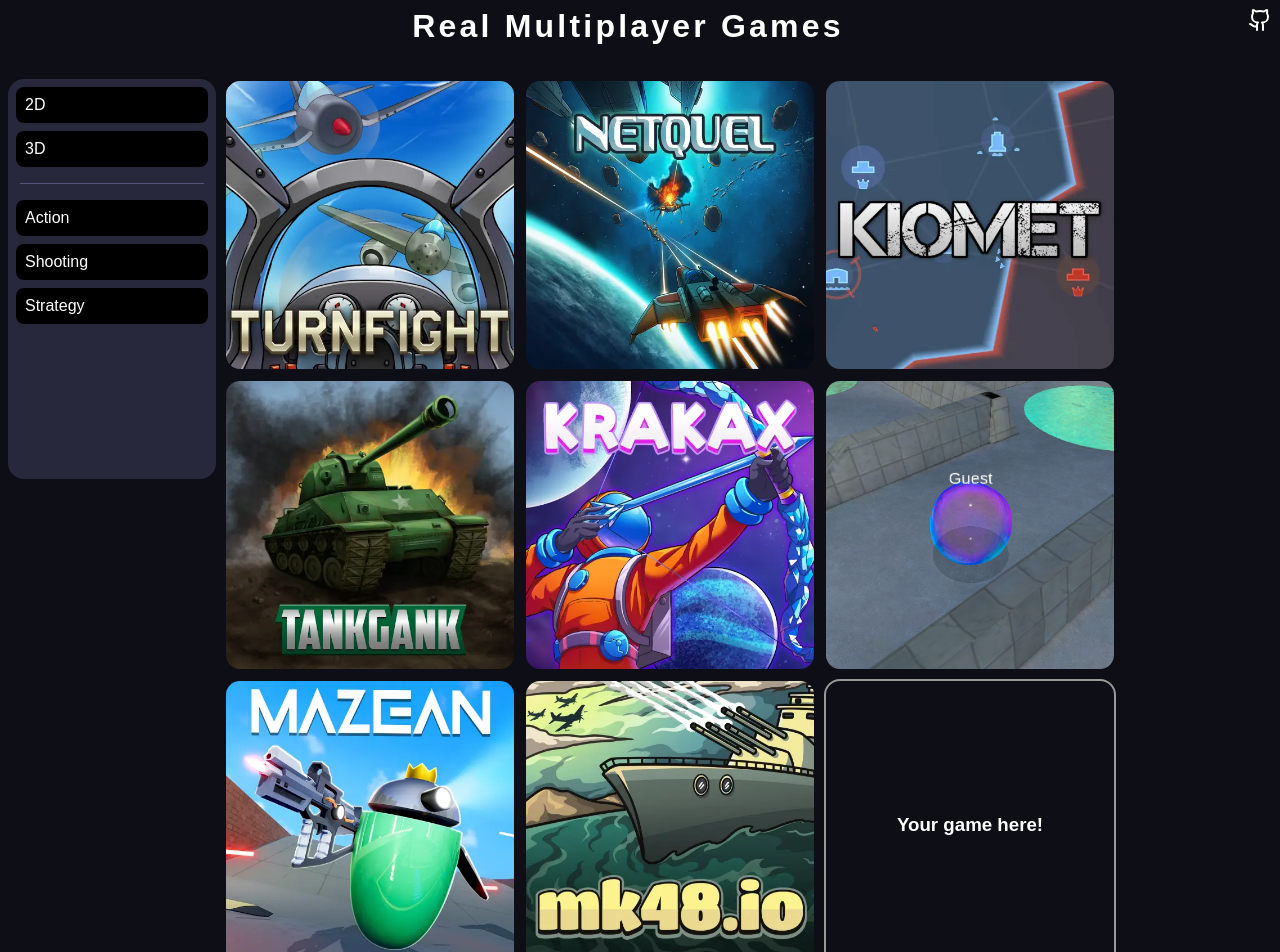
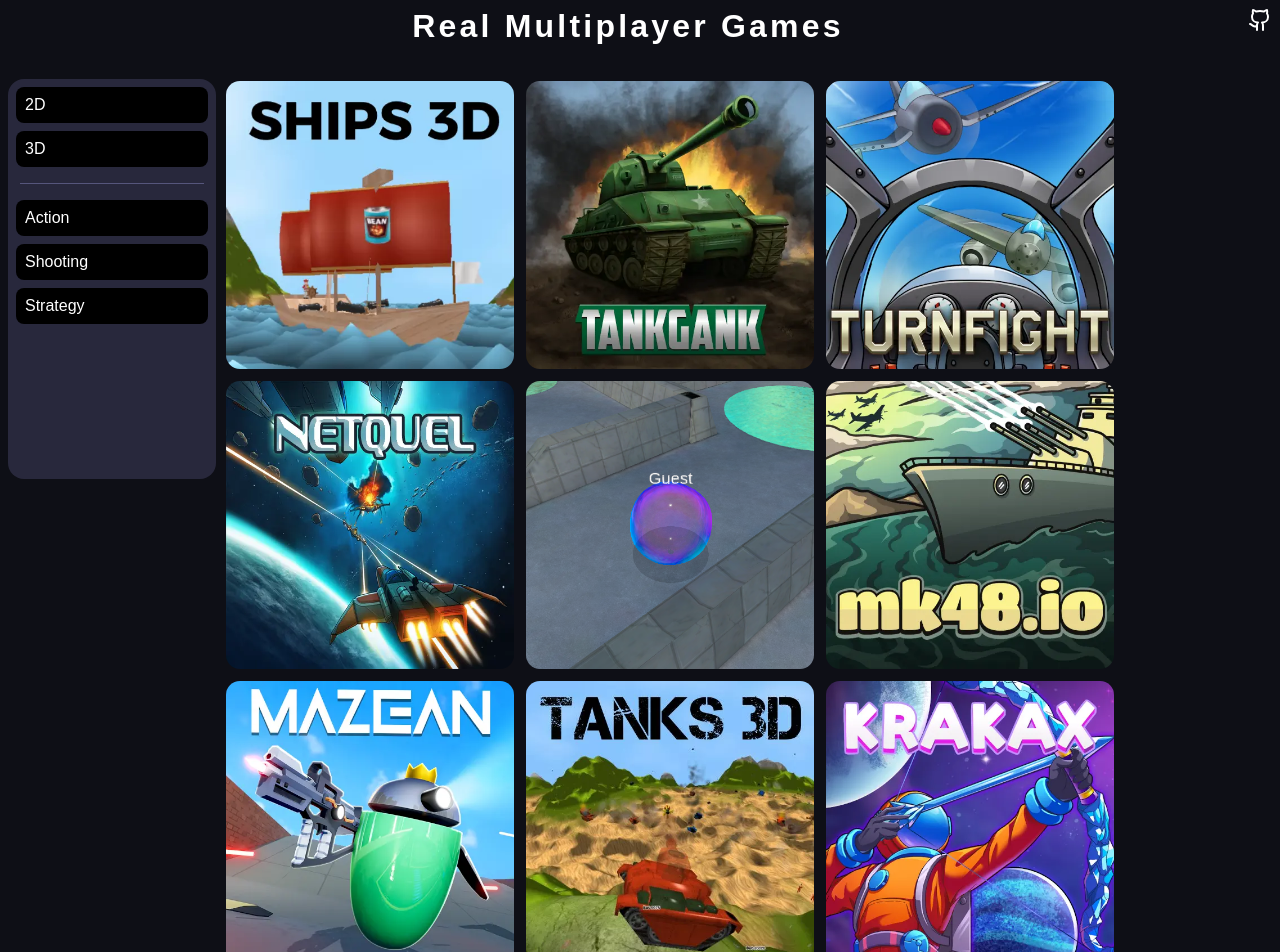
Before and after one commit to caibear/realmultiplayer, a SvelteKit app: page / in a window 1280 px wide. Shown: the top 952 px of the page. Built offline with nearby package versions, Linux system fonts and the light colour scheme.

Commit message:
Add Ships 3D and Tanks 3D.

```diff
--- a/src/lib/Games.svelte
+++ b/src/lib/Games.svelte
@@ -5,7 +5,7 @@
 
     export let selectedCategories = [];
 
-    let seed = 1; // Date.now() / (24 * 60 * 60 * 1000);
+    let seed = Math.floor(Date.now() / (24 * 60 * 60 * 1000));
 
     if (false) {
         setInterval(() => {
--- a/src/lib/games.json
+++ b/src/lib/games.json
@@ -78,6 +78,26 @@
       "developer": "Softbear"
     },
     {
+      "name": "ships3d",
+      "domain": "yp3d.com/ships3d/",
+      "description": "Play as a sailor on servers up to 90 players. Traverse deep seas, battling to attain items and trade them. Battle goblins, trade loot across long voyages.",
+      "categories": [
+        "3D",
+        "Action"
+      ],
+      "developer": "Yp3d"
+    },
+    {
+      "name": "tanks3d",
+      "domain": "yp3d.com/tanks3d/",
+      "description": "Play as a tank, fighting up to 1,000 players concurrently on one massive server.",
+      "categories": [
+        "3D",
+        "Action"
+      ],
+      "developer": "Yp3d"
+    },
+    {
       "name": "yourgame",
       "domain": "github.com/caibear/realmultiplayer",
       "categories": [
--- a/src/routes/+layout.js
+++ b/src/routes/+layout.js
@@ -1 +1,2 @@
 export const prerender = true;
+export const ssr = false;
```
Also changed, not shown: static/ships3d_teaser.webp (added), static/tanks3d_teaser.webp (added).
